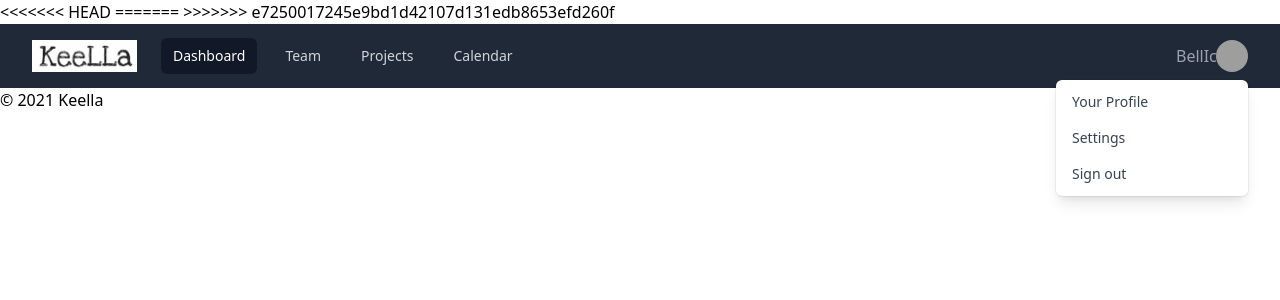
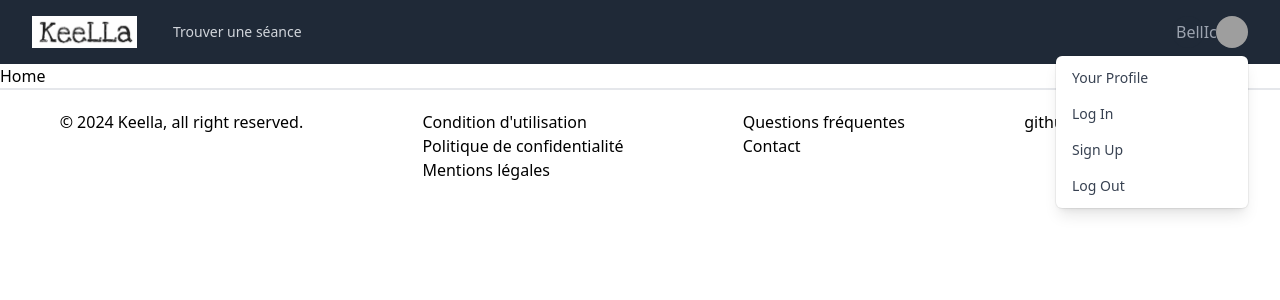
Before and after one commit to tommy-pellerin/front-keella, a React (Vite) app: page / in a window 1280 px wide. Both pictures are taken after a click on the button "Open user menu". Shown: the top 300 px of the page. Built offline with nearby package versions, Linux system fonts and the light colour scheme; grey boxes are pictures that could not be loaded.

Commit message:
navbar and footer ok

```diff
--- a/index.html
+++ b/index.html
@@ -4,12 +4,7 @@
     <meta charset="UTF-8" />
     <link rel="icon" type="image/svg+xml" href="/favicon_keella.ico" />
     <meta name="viewport" content="width=device-width, initial-scale=1.0" />
-<<<<<<< HEAD
     <title>Keella</title>
-=======
-    <link rel="stylesheet" href="./src/styles/main.css">
-    <title>Vite + React</title>
->>>>>>> e7250017245e9bd1d42107d131edb8653efd260f
   </head>
   <body>
     <div id="root"></div>
--- /dev/null
+++ b/src/components/home/Home.jsx
@@ -0,0 +1,7 @@
+const Home = () => {
+  return(
+    <h1>Home</h1>
+  )
+}
+
+export default Home
--- a/src/components/static/footer.jsx
+++ b/src/components/static/footer.jsx
@@ -1,8 +1,28 @@
+import { Link } from "react-router-dom";
+
 export default function Footer() {
   return (
-    <footer className="footer">
-      <div className="footer__content">
-        <p>© 2021 Keella</p>
+    <footer className="flex justify-around border-t-2 py-5">
+      <div>
+        <p>© 2024 Keella, all right reserved.</p>
+      </div>
+      <div>
+        <ul>
+          <li><Link to="#">Condition d&apos;utilisation</Link></li>
+          <li><Link to="#">Politique de confidentialité</Link></li>
+          <li><Link to="#">Mentions légales</Link></li>
+        </ul>
+      </div>
+      <div>
+        <ul>
+          <li><Link to="#">Questions fréquentes</Link></li>
+          <li><Link to="#">Contact</Link></li>
+        </ul>
+      </div>
+      <div>
+        <a href="#">github</a>
+        <a href="#">facebook</a>
+        <a href="#">Instagram</a>
       </div>
     </footer>
   );
--- a/src/components/static/navbar.jsx
+++ b/src/components/static/navbar.jsx
@@ -1,8 +1,4 @@
 import { Link } from "react-router-dom";
-
-//atoms
-import { useAtomValue } from "jotai";
-import { userAtom } from "../../store/user";
 
 //Styles
 import logoKeella from '../../assets/images/logokeella.webp';
@@ -18,10 +14,10 @@ import {
 } from '@headlessui/react'
 // import { Bars3Icon, BellIcon, XMarkIcon } from '@heroicons/react/24/outline'
 const navigation = [
-  { name: 'Dashboard', href: '#', current: true },
-  { name: 'Team', href: '#', current: false },
-  { name: 'Projects', href: '#', current: false },
-  { name: 'Calendar', href: '#', current: false },
+  // { name: 'Dashboard', href: '#', current: true },
+  // { name: 'Team', href: '#', current: false },
+  // { name: 'Projects', href: '#', current: false },
+  { name: 'Trouver une séance', href: '/workouts', current: false },
 ]
 
 function classNames(...classes) {
@@ -29,8 +25,6 @@ function classNames(...classes) {
 }
 
 export default function Navbar() {
-
-  const user = useAtomValue(userAtom)
 
   return (
     <Disclosure as="nav" className="bg-gray-800">
@@ -53,19 +47,19 @@ export default function Navbar() {
                 </DisclosureButton>
               </div>
               <div className="flex flex-1 items-center justify-center sm:items-stretch sm:justify-start">
-                <div className="flex flex-shrink-0 items-center">
+                <Link to="/" className="flex flex-shrink-0 items-center">
                   <img
                     className="h-8 w-auto"
                     src={logoKeella}
                     alt="Your Company"
                   />
-                </div>
+                </Link>
                 <div className="hidden sm:ml-6 sm:block">
                   <div className="flex space-x-4">
                     {navigation.map((item) => (
-                      <a
+                      <Link
                         key={item.name}
-                        href={item.href}
+                        to={item.href}
                         className={classNames(
                           item.current ? 'bg-gray-900 text-white' : 'text-gray-300 hover:bg-gray-700 hover:text-white',
                           'rounded-md px-3 py-2 text-sm font-medium',
@@ -73,7 +67,7 @@ export default function Navbar() {
                         aria-current={item.current ? 'page' : undefined}
                       >
                         {item.name}
-                      </a>
+                      </Link>
                     ))}
                   </div>
                 </div>
@@ -114,32 +108,22 @@ export default function Navbar() {
                     <MenuItems className="absolute right-0 z-10 mt-2 w-48 origin-top-right rounded-md bg-white py-1 shadow-lg ring-1 ring-black ring-opacity-5 focus:outline-none">
                       <MenuItem>
                         {({ focus }) => (
-                          <a
-                            href="#"
-                            className={classNames(focus ? 'bg-gray-100' : '', 'block px-4 py-2 text-sm text-gray-700')}
-                          >
-                            Your Profile
-                          </a>
+                          <Link to="/profile/me" className={classNames(focus ? 'bg-gray-100' : '', 'block px-4 py-2 text-sm text-gray-700')}>Your Profile</Link>
                         )}
                       </MenuItem>
                       <MenuItem>
                         {({ focus }) => (
-                          <a
-                            href="#"
-                            className={classNames(focus ? 'bg-gray-100' : '', 'block px-4 py-2 text-sm text-gray-700')}
-                          >
-                            Settings
-                          </a>
+                          <Link to="/sign-in" className={classNames(focus ? 'bg-gray-100' : '', 'block px-4 py-2 text-sm text-gray-700')}>Log In</Link>
                         )}
                       </MenuItem>
                       <MenuItem>
                         {({ focus }) => (
-                          <a
-                            href="#"
-                            className={classNames(focus ? 'bg-gray-100' : '', 'block px-4 py-2 text-sm text-gray-700')}
-                          >
-                            Sign out
-                          </a>
+                          <Link to="/sign-up" className={classNames(focus ? 'bg-gray-100' : '', 'block px-4 py-2 text-sm text-gray-700')}>Sign Up</Link>
+                        )}
+                      </MenuItem>
+                      <MenuItem>
+                        {({ focus }) => (
+                          <Link to="/sign-out" className={classNames(focus ? 'bg-gray-100' : '', 'block px-4 py-2 text-sm text-gray-700')}>Log Out</Link>
                         )}
                       </MenuItem>
                     </MenuItems>
--- a/src/components/static/routes.jsx
+++ b/src/components/static/routes.jsx
@@ -2,11 +2,13 @@ import { Routes, Route } from "react-router-dom";
 import SignIn from "../auth/sign-in";
 import SignUp from "../auth/sign-up";
 import SignOut from "../auth/sign-out";
+import Home from "../home/Home";
 import WorkoutIndex from "../workout/index";
 
 export default function AppRoutes() {
   return (
     <Routes>
+      <Route path="/" element={<Home />} />
       <Route path="/sign-in" element={<SignIn />} />
       <Route path="/sign-up" element={<SignUp />} />
       <Route path="/sign-out" element={<SignOut />} />
```
